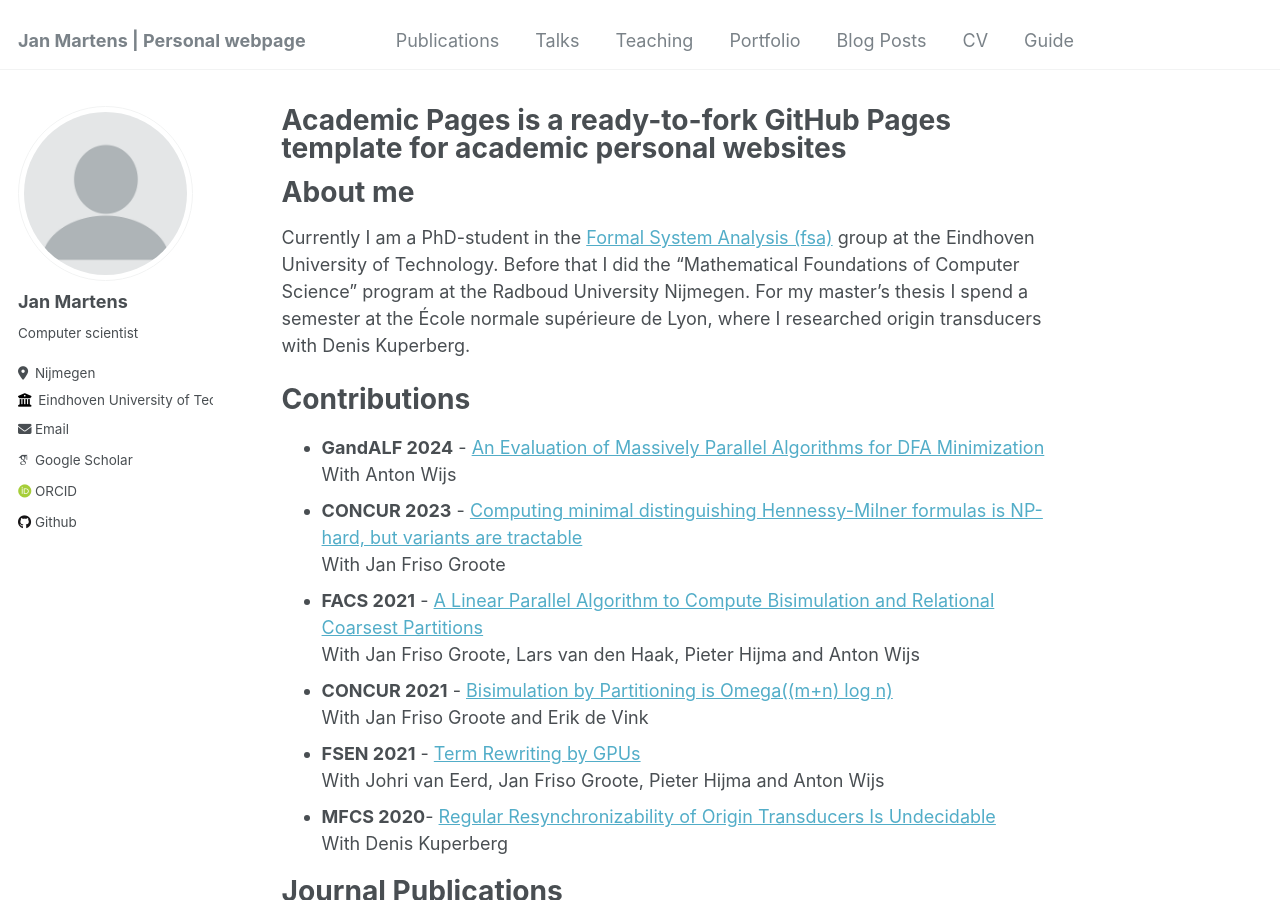
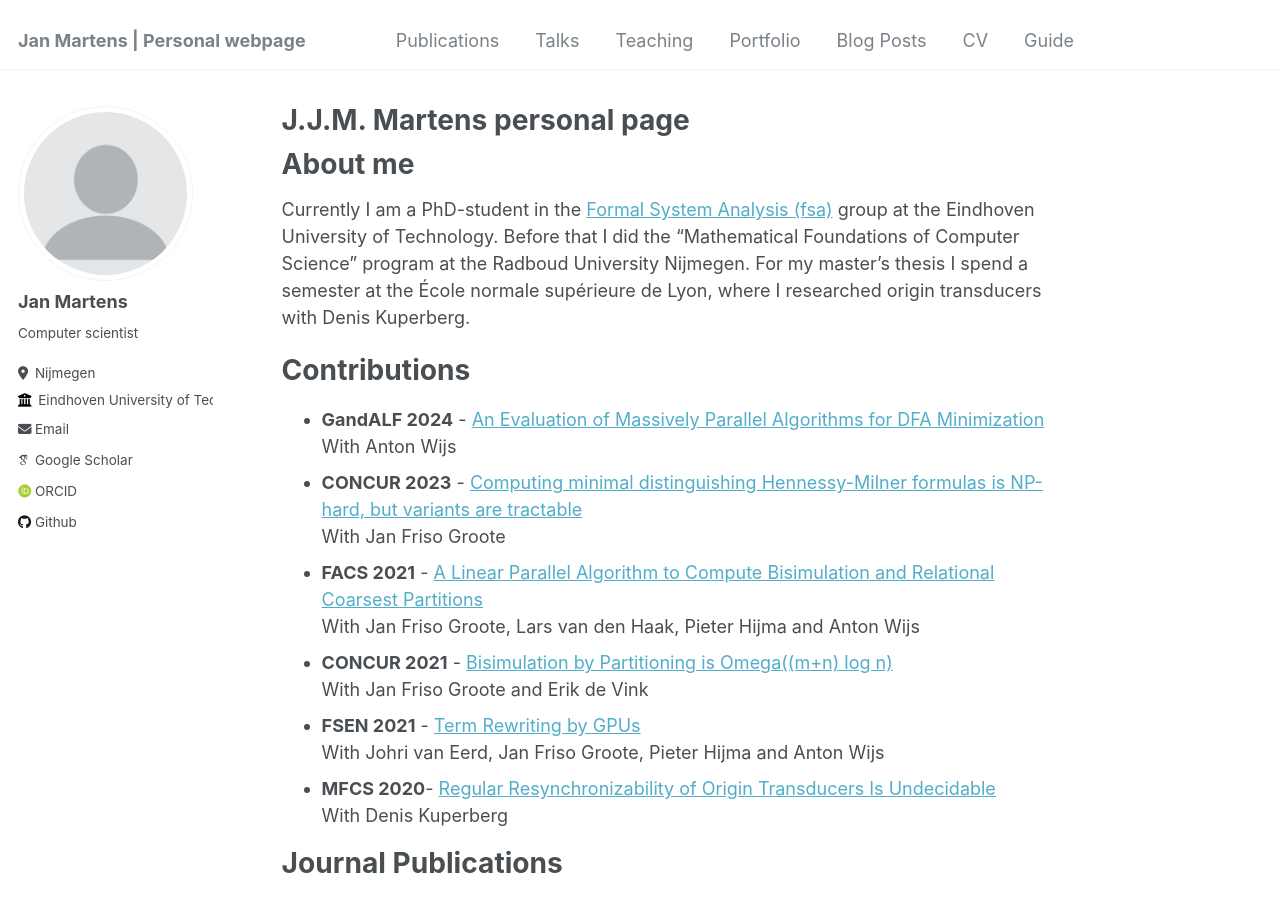
Before and after one commit to jjmartens/jjmartens.github.io, a Jekyll site: the page built from _pages/about.md, in a window 1280 px wide and 900 px high. Built offline with Jekyll 4.4.1, drawn with Linux system fonts in a browser that asks for light colours; some web fonts are replaced.

Commit message:
Update about.md

```diff
--- a/_pages/about.md
+++ b/_pages/about.md
@@ -1,6 +1,6 @@
 ---
 permalink: /
-title: "Academic Pages is a ready-to-fork GitHub Pages template for academic personal websites"
+title: "J.J.M. Martens personal page"
 author_profile: true
 redirect_from:
   - /about/
```
